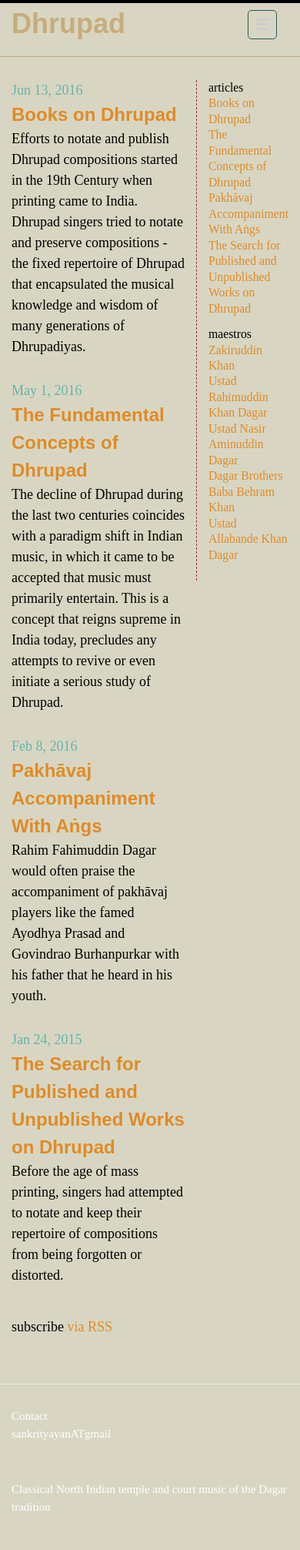
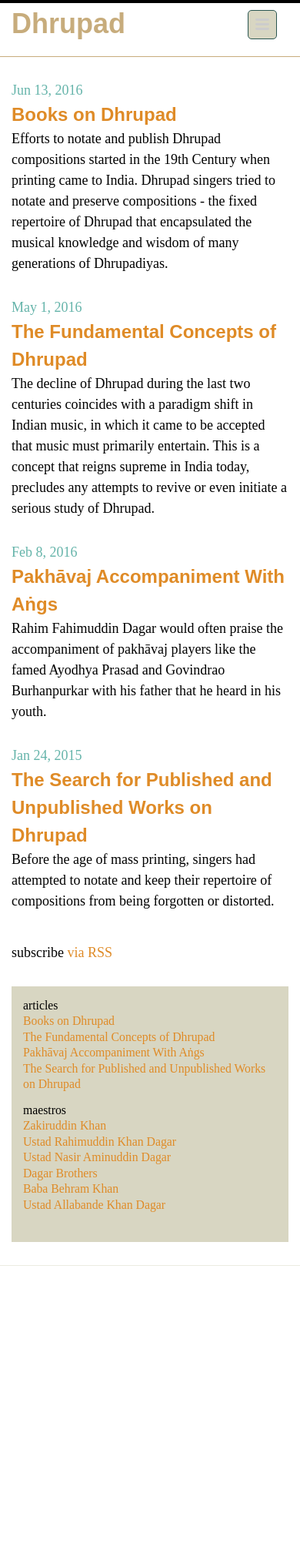
Before and after one commit to sama66/q3, a Jekyll site: the page built from articles.md, in a window 390 px wide. Shown: the whole page at 77% size. Built offline with Jekyll 4.4.1, drawn with Linux system fonts in a browser that asks for light colours; some web fonts are replaced; after the commit the page ends 1859 px from its top, so only the background shows below that.

Commit message:
responsive

```diff
--- a/_config.yml
+++ b/_config.yml
@@ -8,3 +8,4 @@
 
 # Build settings
 markdown: kramdown
+permalink: pretty
--- a/_sass/_responsive.scss
+++ b/_sass/_responsive.scss
@@ -1,8 +1,19 @@
-@mixin media-query($device) {
-    @media screen and (max-width: $device) {
-        @content;
+@media screen and (max-width: $on-laptop) {
+  body {
+    background: white;
+  }
+}
+
+@media screen and (max-width: $on-palm) {
+  .two-column {
+    display: block;
+  }
+  .col-right {
+    .clearfix {
+      border: 0;
+      padding: $spacing-unit/2;
+      margin-left: 0;
+      background: $background-color;
     }
-    body {
-      background: white;
-    }
+  }
 }
```
